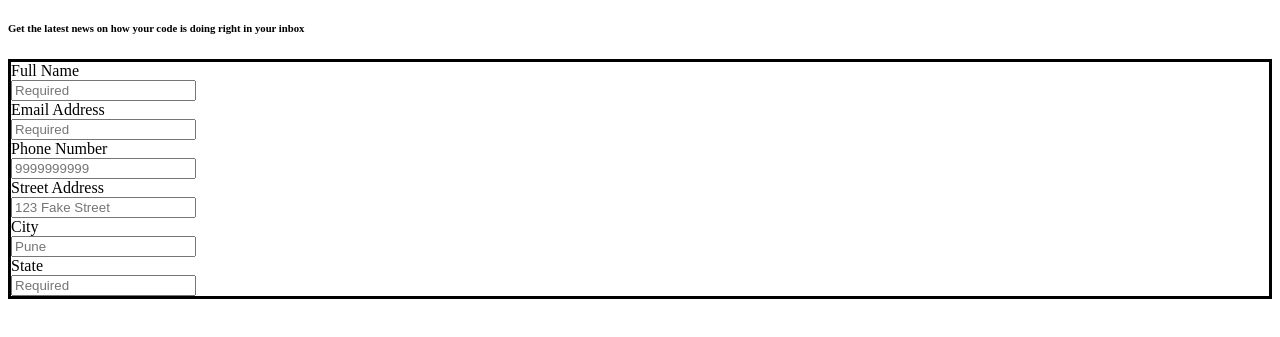
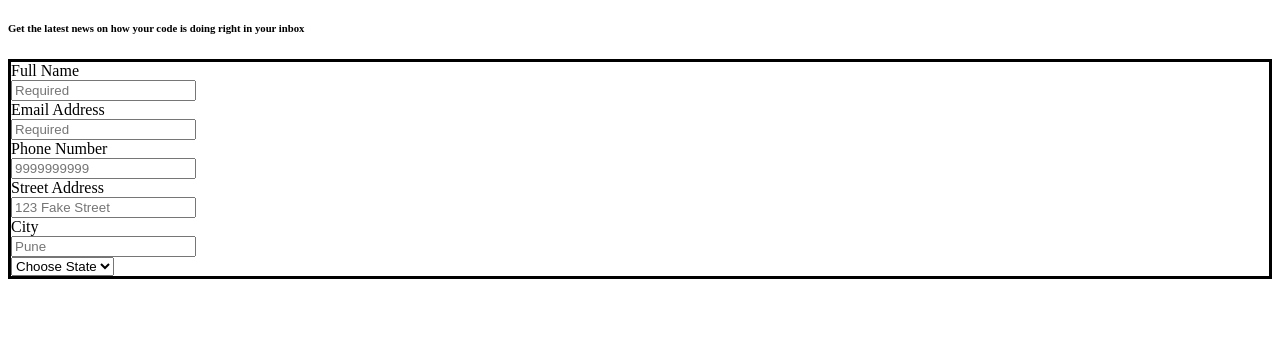
Before and after one commit to iamneo-production/edadaafdcb305542554bbaaaabbcbbfefone, a plain HTML site: page public/index.html in a window 1280 px wide. Shown: the part 101-438 px from the top of the page. Drawn offline with Linux system fonts and the light colour scheme.

Commit message:
Backup Commit

```diff
--- a/public/index.html
+++ b/public/index.html
@@ -33,8 +33,9 @@
 <input type="text" id="city" name="user_city" placeholder="Pune" required>
 </div>
 <div>
-    <label>State</label><br>
-<input type="" id="name" name="user_mail" placeholder="Required" required>
+   <select name="mystate" id="state">
+    <option value="Choose State">Choose State</option>
+   </select>
 </div>
 
 
```
